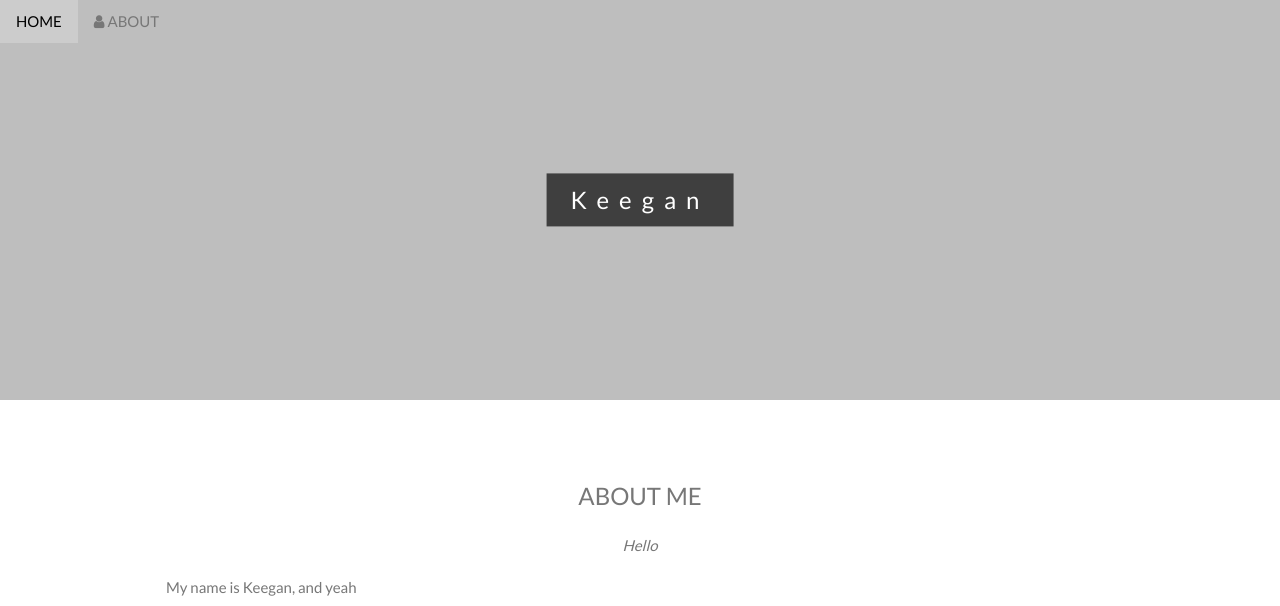
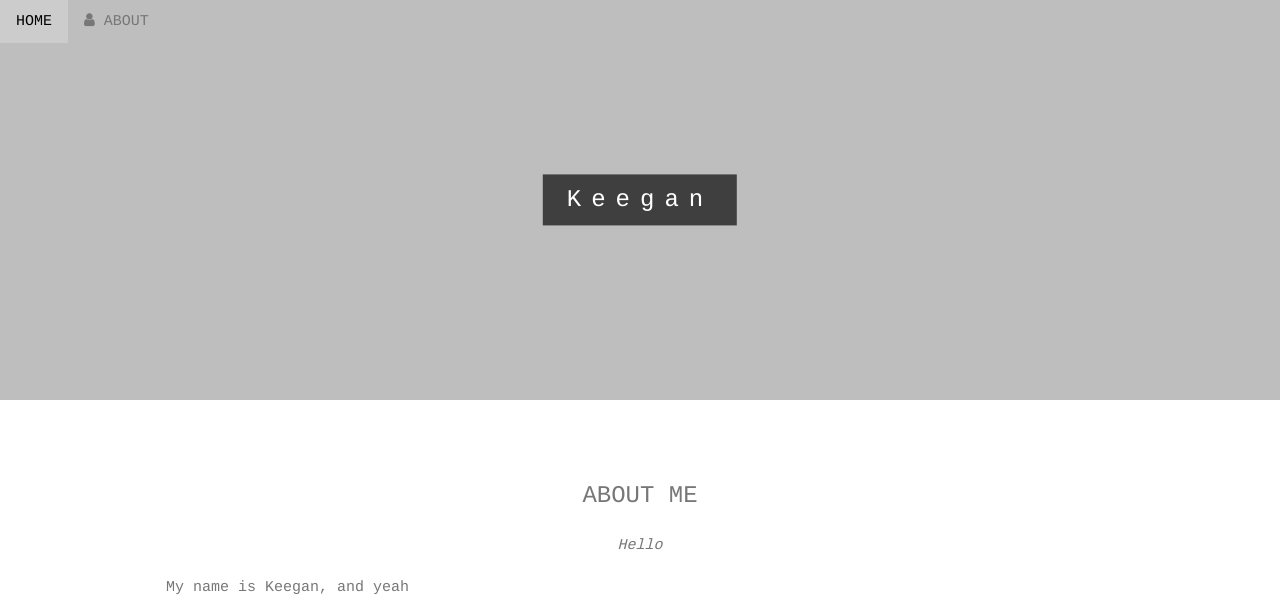
Before and after one commit to Sidd-underscore/keegan.is-a.dev, a plain HTML site: page index.html in a window 1280 px wide. Shown: the top 606 px of the page. Drawn offline with nearby package versions, Linux system fonts and the light colour scheme.

Commit message:
Update style.css

```diff
--- a/style.css
+++ b/style.css
@@ -1,4 +1,5 @@
-body,h1,h2,h3,h4,h5,h6 {font-family: "Lato", sans-serif;}
+@import url('https://fonts.googleapis.com/css2?family=Cousine&display=swap');
+body,h1,h2,h3,h4,h5,h6 {font-family: 'Cousine', monospace;}
 body, html {
   height: 100%;
   color: #777;
```
